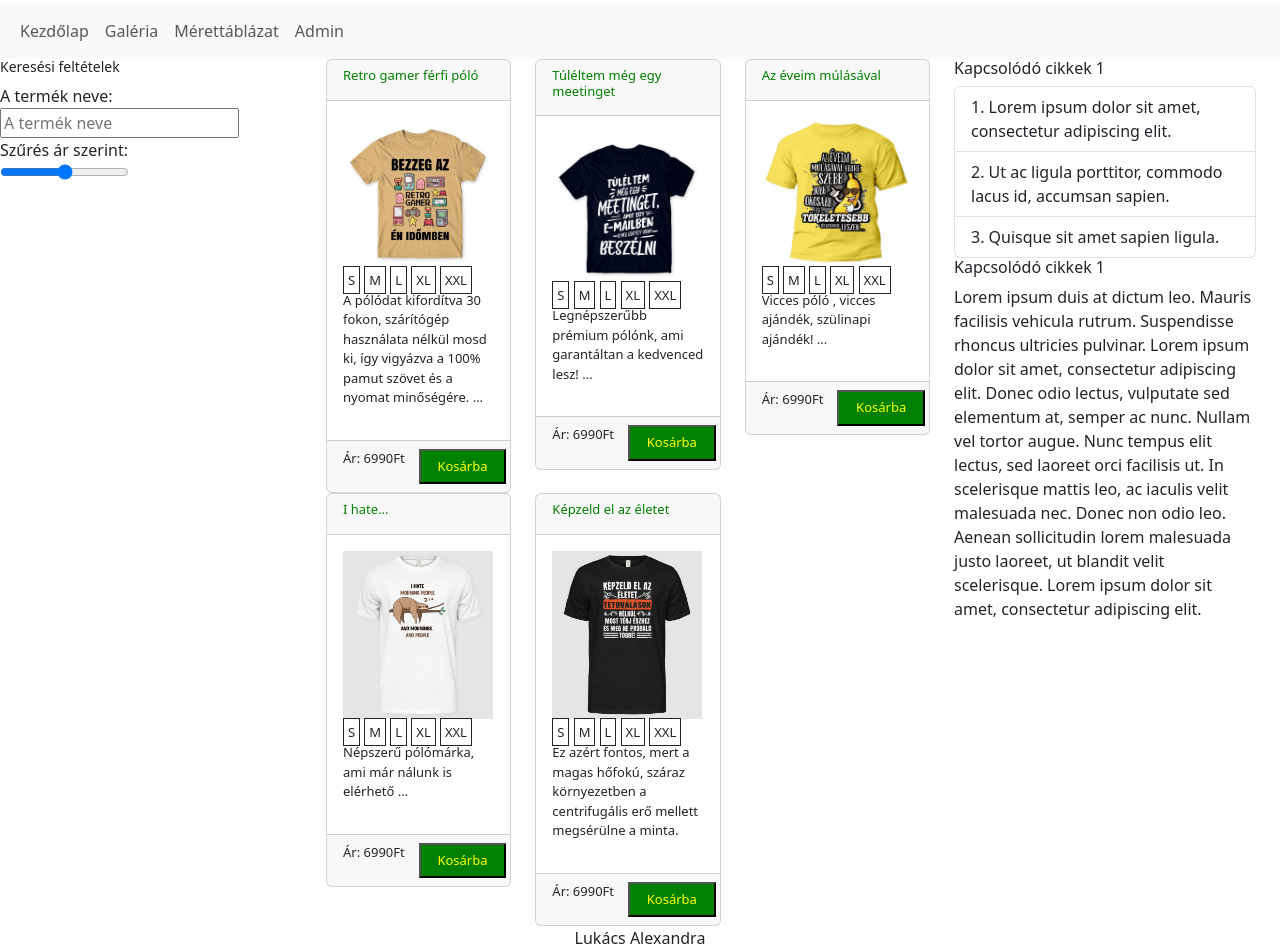
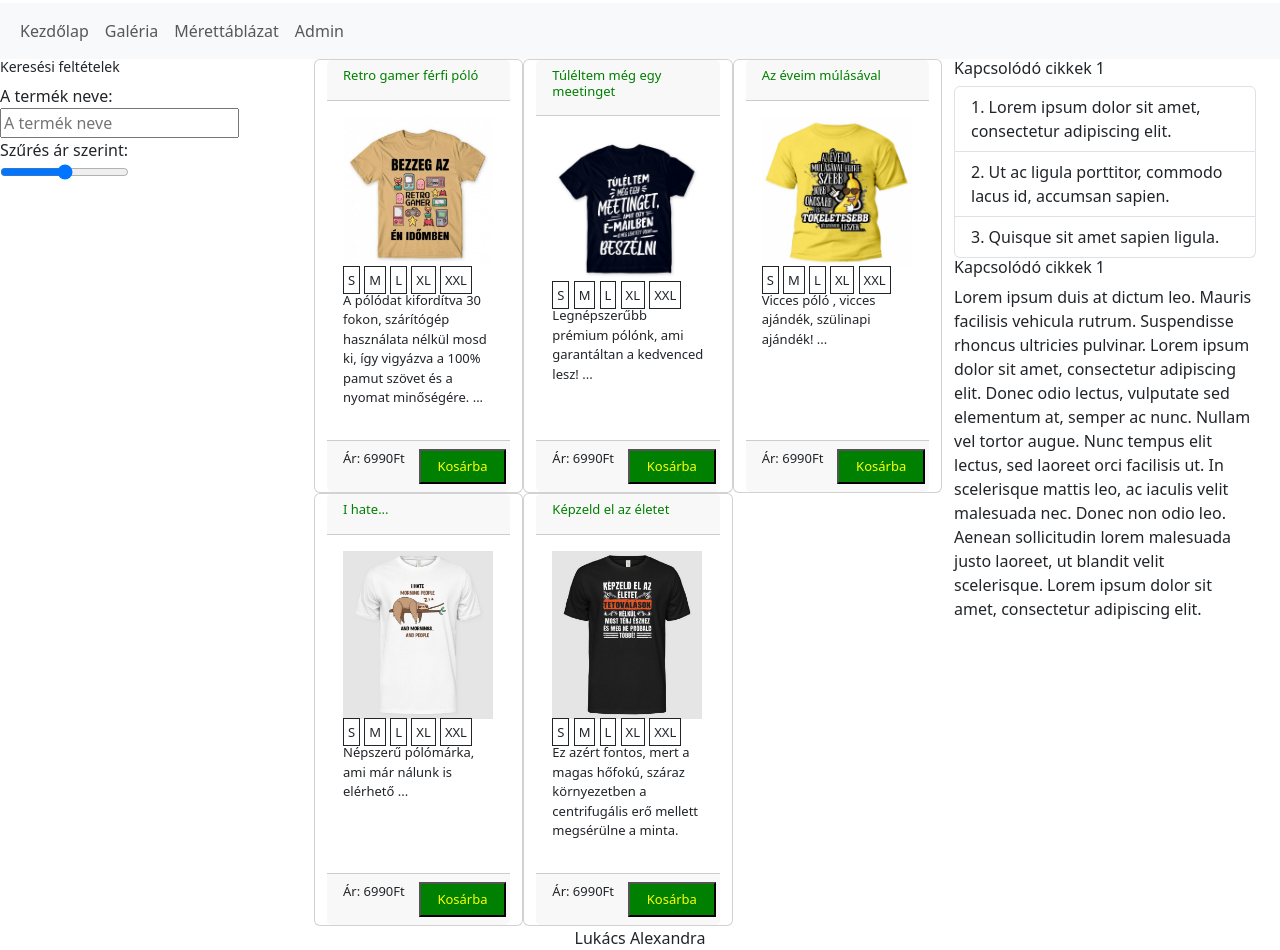
Before and after one commit to AlexandraLukacs/web-bootstrap-csoport, a plain HTML site: page index.html in a window 1280 px wide. Shown: the part 53-1003 px from the top of the page. Drawn offline with nearby package versions, Linux system fonts and the light colour scheme.

Commit message:
card jav

```diff
--- a/index.html
+++ b/index.html
@@ -37,8 +37,8 @@
                 </div>
             </aside>
             <article class="col-sm-6 row">
-                <section class="col-sm-4">
-                    <div class="card">
+                <section class="col-sm-4 card">
+
                         <div class="card-header">
                             <h2 style="font-size: small; color: green;">Retro gamer férfi póló</h2>
                         </div>
@@ -63,10 +63,10 @@
                                 <button class="col-sm-6"  style="font-size: small; background-color: green; color: yellow;">Kosárba</button>
                             </div>
                         </div>
-                    </div>
+
                 </section>
-                <section class="col-sm-4">
-                    <div class="card">
+                <section class="col-sm-4 card">
+
                         <div class="card-header">
                             <h2 style="font-size: small; color: green;">Túléltem még egy meetinget</h2>
                         </div>
@@ -91,10 +91,10 @@
                                 <button class="col-sm-6"  style="font-size: small; background-color: green; color: yellow;">Kosárba</button>
                             </div>
                         </div>
-                    </div>
+
                 </section>
-                <section class="col-sm-4">
-                    <div class="card">
+                <section class="col-sm-4 card">
+
                         <div class="card-header">
                             <h2 style="font-size: small; color: green;">Az éveim múlásával</h2>
                         </div>
@@ -119,10 +119,10 @@
                                 <button class="col-sm-6"  style="font-size: small; background-color: green; color: yellow;">Kosárba</button>
                             </div>
                         </div>
-                    </div>
+
                 </section>
-                <section class="col-sm-4">
-                    <div class="card">
+                <section class="col-sm-4 card">
+
                         <div class="card-header">
                             <h2 style="font-size: small; color: green;">I hate...</h2>
                         </div>
@@ -147,10 +147,10 @@
                                 <button class="col-sm-6"  style="font-size: small; background-color: green; color: yellow;">Kosárba</button>
                             </div>
                         </div>
-                    </div>
+
                 </section>
-                <section class="col-sm-4">
-                    <div class="card">
+                <section class="col-sm-4 card">
+
                         <div class="card-header">
                             <h2 style="font-size: small; color: green;">Képzeld el az életet</h2>
                         </div>
@@ -175,7 +175,7 @@
                                 <button class="col-sm-6"  style="font-size: small; background-color: green; color: yellow;">Kosárba</button>
                             </div>
                         </div>
-                    </div>
+
                 </section>
             </article>
             <aside class="col-sm-3">
```
